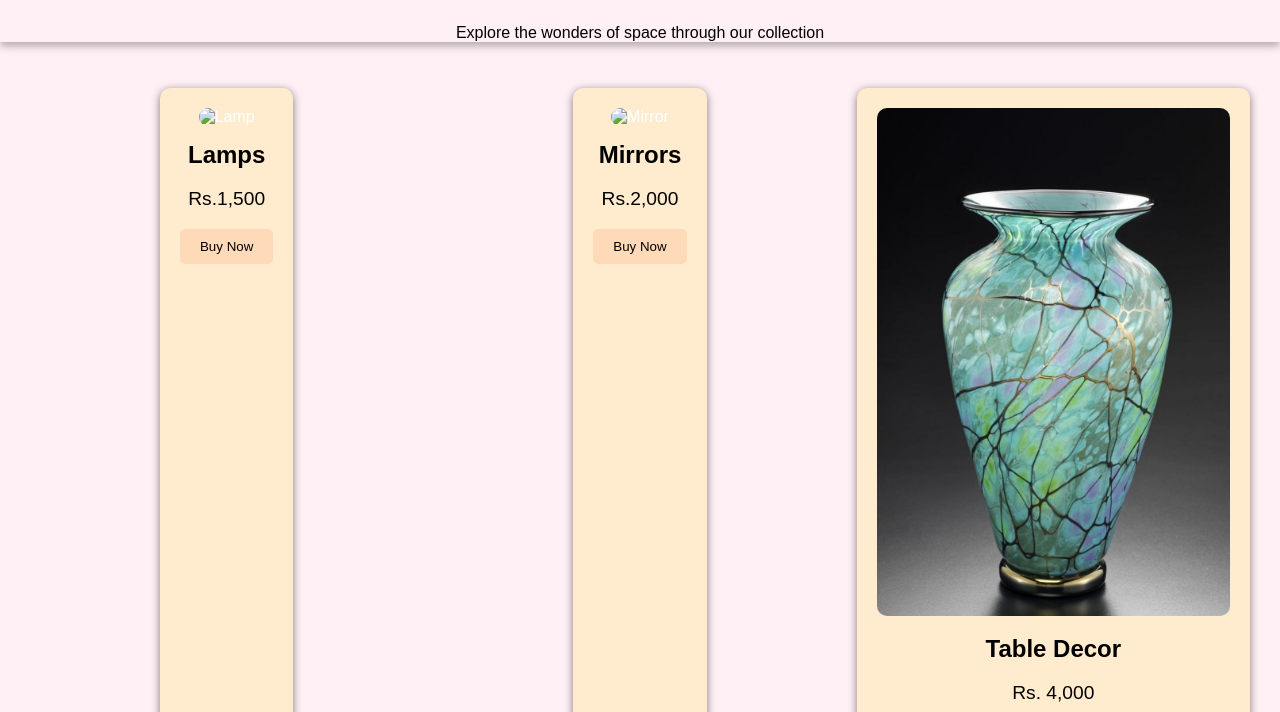
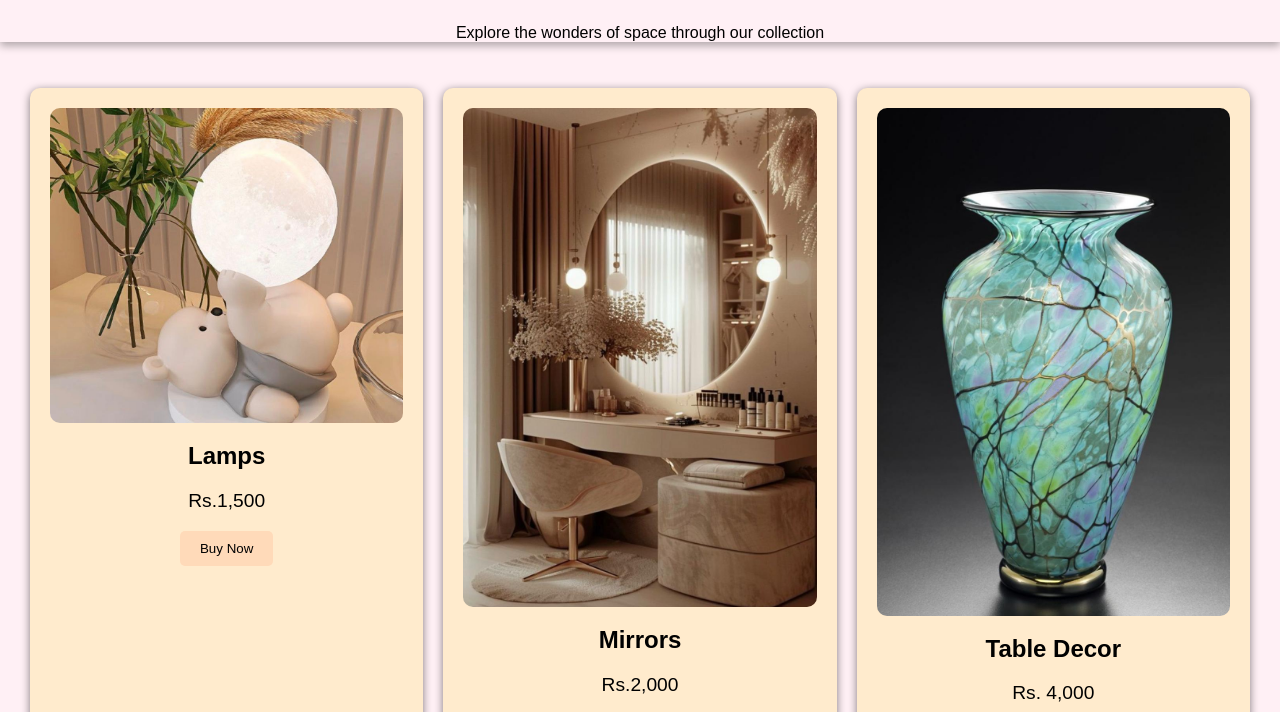
Before and after one commit to KT0803/KAIM, a plain HTML site: page product.html in a window 1280 px wide. Shown: the part 77-789 px from the top of the page. Drawn offline with Linux system fonts and the light colour scheme.

Commit message:
Update product.html

```diff
--- a/product.html
+++ b/product.html
@@ -15,13 +15,13 @@
     <main>
         <section class="product-container">
             <div class="product">
-                <img src="Lamp.jpeg" alt="Lamp">
+                <img src="lamp22.jpeg" alt="Lamp">
                 <h3>Lamps</h3>
                 <p>Rs.1,500</p>
                 <button class="buy-btn">Buy Now</button>
             </div>
             <div class="product">
-                <img src="mirror.jpeg" alt="Mirror">
+                <img src="mirrors.jpg" alt="Mirror">
                 <h3>Mirrors</h3>
                 <p>Rs.2,000</p>
                 <button class="buy-btn">Buy Now</button>
```
